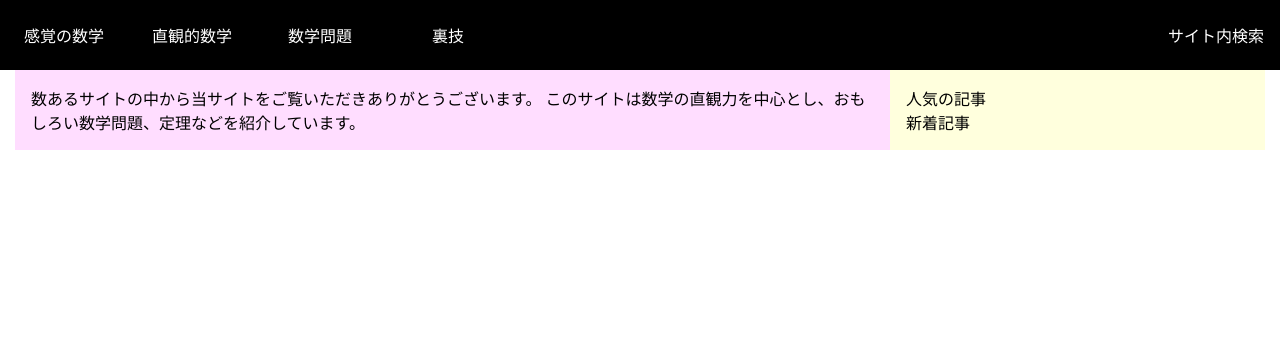
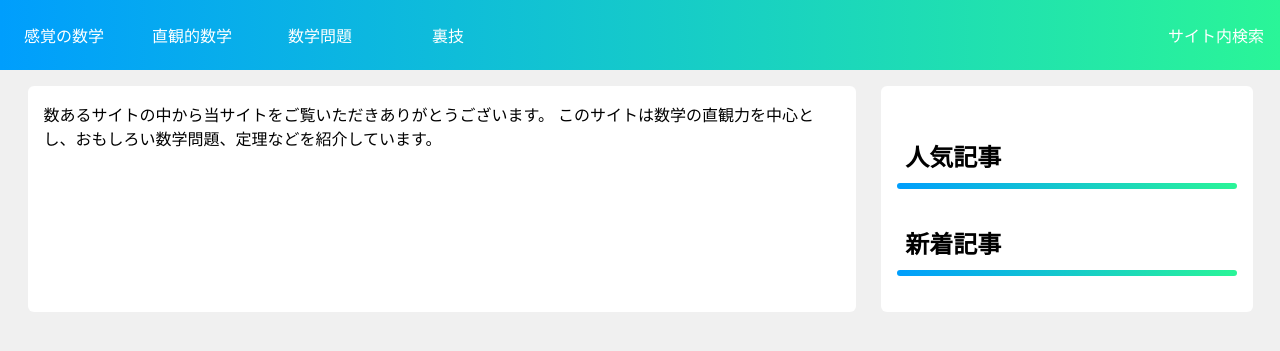
Before and after one commit to kanyamo/mysite_math, a Django app: page / in a window 1280 px wide. Shown: the top 351 px of the page. Run offline with Django 4.2, Linux system fonts and the light colour scheme; data that the repository does not hold is empty.

Commit message:
スタイルの追加

```diff
--- a/core/static/core/css/styles.css
+++ b/core/static/core/css/styles.css
@@ -4,12 +4,13 @@
 
 body {
     margin: 0;
+    background-color: #f0f0f0;
 }
 
 nav {
     width: 100%;
     height: 70px;
-    background-color: black;
+    background-image: linear-gradient(to left, #2af598 0%, #009efd 100%);
 }
 
 .navbar-list {
@@ -52,24 +53,34 @@ a.navbar-nav {
     margin: auto;
 }
 
-h1 {
-    color: red;
-}
-
 .column1 {
-    background-color: #FFDDFF;
-    width: 70%;
+    background-color: #fff;
+    width: 67%;
+    margin:0 1%;
     padding: 1em;
+    border-radius: 6px;
 }
 
 .column2 {
-    background-color: #FFFFDD;
+    background-color: #fff;
     width: 30%;
     padding: 1em;
+    margin:0 1%;
+    border-radius: 6px;
 }
 
 .container {
     display: flex;
+    margin: 1em 0;
+}
+
+.article-view-count {
+    float: left;  /* 後続を右側に回り込ませる */
+}
+
+.article-pub-date {
+    text-align: right;
+    float: right;
 }
 
 .article-link-container {
@@ -82,8 +93,35 @@ h1 {
 
 .article-link-description {
     width: 50%;
+    padding-left: 1%;
 }
 
 img {
     width: 100%;
+    border-radius: 6px;
 }
+
+h1 {
+    padding: 1em 2em;
+    background-image: linear-gradient(to left, #2af598 0%, #009efd 100%);
+    border-radius: 6px;
+    color: #fff;
+}
+
+h2 {
+    position: relative;
+    padding: 1rem .5rem;
+}
+
+h2:after {
+    position: absolute;
+    bottom: 0;
+    left: 0;
+    width: 100%;
+    height: 6px;
+    content: '';
+    border-radius: 3px;
+    background-image: -webkit-gradient(linear, right top, left top, from(#2af598), to(#009efd));
+    background-image: -webkit-linear-gradient(right, #2af598 0%, #009efd 100%);
+    background-image: linear-gradient(to left, #2af598 0%, #009efd 100%);
+}
--- a/core/templates/core/article_detail.html
+++ b/core/templates/core/article_detail.html
@@ -2,8 +2,10 @@
 {% block title %}{{article.title}}{% endblock %}
 {% block contents %}
     <h1 id="content0">{{article.title}}</h1>
-    {{article.view_count}} views<br>
-    投稿日:{{article.pub_date.year}}/{{article.pub_date.month}}/{{article.pub_date.day}}, 更新日:{{article.renew_date.year}}/{{article.renew_date.month}}/{{article.renew_date.day}}
+    <div class="article-info">
+        <p class="article-view-count">{{article.view_count}} views</p>
+        <p class="article-pub-date">投稿日:{{article.pub_date.year}}/{{article.pub_date.month}}/{{article.pub_date.day}}, 更新日:{{article.renew_date.year}}/{{article.renew_date.month}}/{{article.renew_date.day}}</p>
+    </div>
     <img src="{{article.thumbnail.url}}" alt="{{article.title}}">
     {% for content in article.content_set.all|dictsort:"list_number" %}
         {% if content.headline %}
--- a/core/templates/core/base.html
+++ b/core/templates/core/base.html
@@ -51,22 +51,13 @@
                 {% endblock %}
             </div>
             <div class="column2">
-                人気の記事<br>
+                <h2>人気記事</h2>
                 {% for article in popular_articles %}
-                    <a href="{% url 'detail' article.pk %}">
-                        <div class="article-link-container">
-                            <div class="article-link-thumbnail">
-                                <img src="{{article.thumbnail.url}}" alt="{{article.thumbnail.alt}}">
-                            </div>
-                            <div class="article-link-description">
-                                {{ article.title }}
-                            </div>
-                        </div>
-                    </a><br>
+                    {% include "core/article_link.html" with article=article %}
                 {% endfor %}
-                新着記事<br>
+                <h2>新着記事</h2>
                 {% for article in new_articles %}
-                    <a href="{% url 'detail' article.pk %}">{{ article.title }}</a><br>
+                    {% include "core/article_link.html" with article=article %}
                 {% endfor %}
             </div>
         </div>
--- a/core/views.py
+++ b/core/views.py
@@ -6,8 +6,8 @@ from .models import MyUser, Article, Content, Headline, Paragraph, Image
 class BaseTemplateView(generic.TemplateView):  # base.htmlで使うコンテキストを取得
     def get_context_data(self, **kwargs):
         context = super().get_context_data(**kwargs)
-        context['popular_articles'] = Article.objects.all().order_by('view_count')[:3]  # 人気記事上位3件を取得
-        context['new_articles'] = Article.objects.all().order_by('pub_date')[:3]  # 最新記事3件を取得
+        context['popular_articles'] = Article.objects.all().order_by('view_count').reverse()[:3]  # 人気記事上位3件を取得
+        context['new_articles'] = Article.objects.all().order_by('pub_date').reverse()[:3]  # 最新記事3件を取得
         return context
 
 class IndexView(BaseTemplateView):  # ホーム表示
```
Also changed, not shown: core/templates/core/article_link.html (added, +10 -0 lines).
